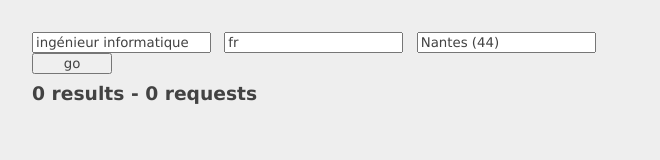
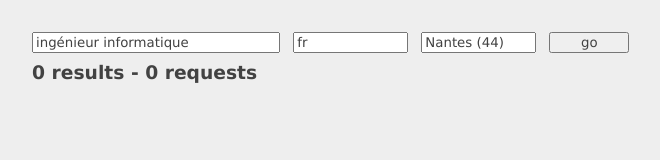
Before and after one commit to Klemek/ez-job, a plain HTML site: page index.html in a window 1280 px wide. Shown: the whole page, without its empty margins (304-964 px from the left). Drawn offline with nearby package versions, Linux system fonts and the light colour scheme.

Commit message:
Update main.css

```diff
--- a/main.css
+++ b/main.css
@@ -55,6 +55,11 @@ a:hover{
 
 input{
     margin-right: 1em;
+    width: 8em;
+}
+
+input.wide{
+    width: 18em;
 }
 
 button{
```
